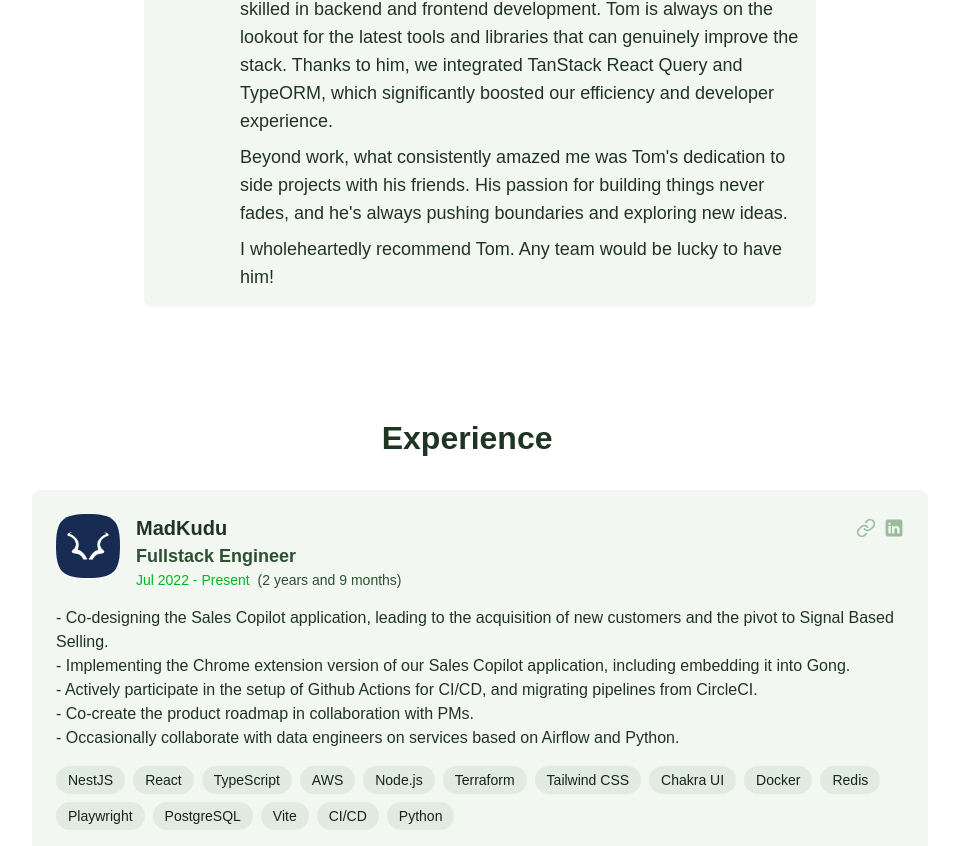
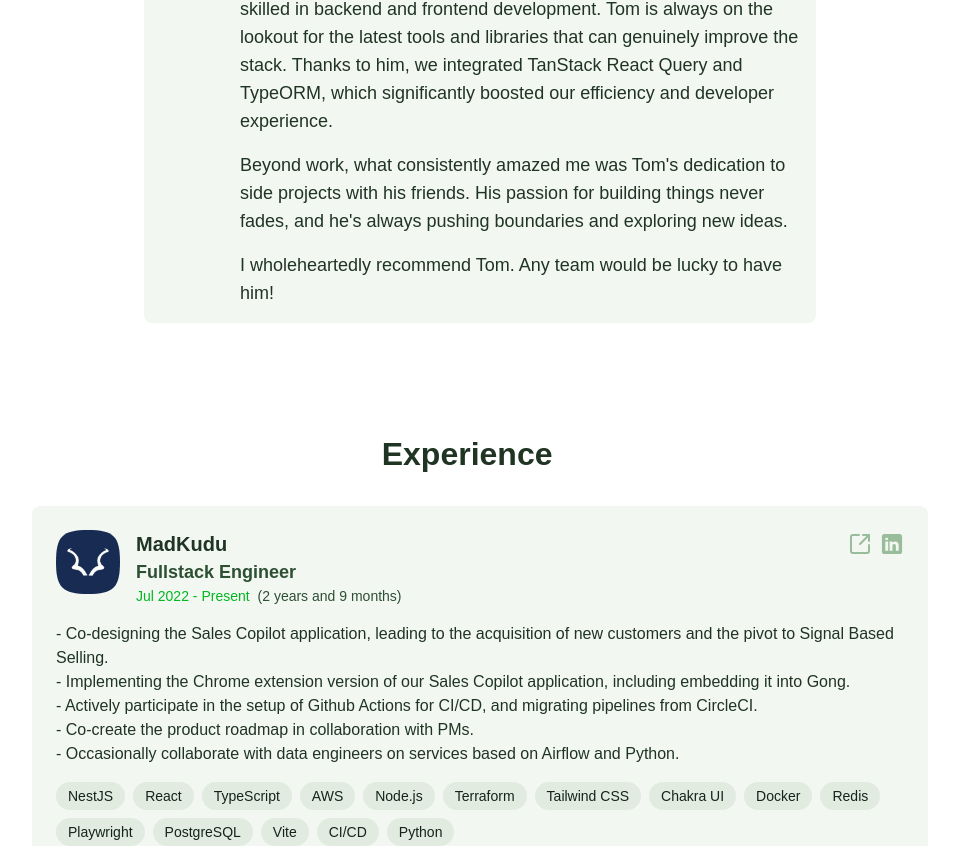
Before and after one commit to tommywalkie/portfolio, a React (Vite) app: page / in a window 1280 px wide. Shown: the part 1151-1997 px from the top of the page, without its empty margins (160-1119 px from the left). Built offline with nearby package versions, Linux system fonts and the light colour scheme; a small style sheet from the web is missing.

Commit message:
tweaked some transition and logo styles

```diff
--- a/src/app/Header.tsx
+++ b/src/app/Header.tsx
@@ -6,7 +6,7 @@
   const { isDark, toggleDarkMode } = useDarkMode()
 
   return (
-    <header className="sticky top-0 z-10 w-full bg-white/90 dark:bg-primary-950/90 transition-colors">
+    <header className="sticky top-0 z-10 w-full bg-white/90 dark:bg-primary-950/90">
       <div className="max-w-7xl mx-auto flex justify-between py-2">
         <Link to="/" className="my-auto ml-4">
           <Logo className="w-6 h-6" />
--- a/src/components/ExperienceItem.tsx
+++ b/src/components/ExperienceItem.tsx
@@ -3,7 +3,7 @@
 import { formatDateRange } from '../utils/dates'
 import type { Experience } from '../types'
 import { LinkedInButton } from './LinkedInButton'
-import { LinkIcon } from 'lucide-react'
+import { SquareArrowOutUpRightIcon } from 'lucide-react'
 
 // Shared components
 function DateDisplay({ startDate, endDate }: { startDate: string; endDate: string | null }) {
@@ -50,10 +50,10 @@
     <div className="inline-flex gap-2 ml-auto pl-3">
       {url && (
         <a href={url} target="_blank" rel="noopener noreferrer" aria-label="Company website">
-          <LinkIcon className="w-5 h-5 text-primary-300 hover:text-primary dark:text-primary dark:hover:text-primary-300" />
+          <SquareArrowOutUpRightIcon className="w-6 h-6 text-primary-300 hover:text-primary dark:text-primary dark:hover:text-primary-300" />
         </a>
       )}
-      {linkedIn && <LinkedInButton href={linkedIn} className="w-5 h-5" />}
+      {linkedIn && <LinkedInButton href={linkedIn} className="w-6 h-6" />}
     </div>
   )
 }
--- a/src/components/ProjectItem.tsx
+++ b/src/components/ProjectItem.tsx
@@ -1,5 +1,5 @@
 import { GithubButton } from './GithubButton'
-import { LinkIcon } from 'lucide-react'
+import { SquareArrowOutUpRightIcon } from 'lucide-react'
 import type { Project } from '../types'
 import { Squircle } from './Squircle'
 
@@ -28,10 +28,10 @@
         <div className="flex gap-2 shrink-0">
           {url && (
             <a href={url} target="_blank" rel="noopener noreferrer" aria-label="Visit project">
-              <LinkIcon className="w-5 h-5 text-primary-300 hover:text-primary dark:text-primary dark:hover:text-primary-300" />
+              <SquareArrowOutUpRightIcon className="w-6 h-6 text-primary-300 hover:text-primary dark:text-primary dark:hover:text-primary-300" />
             </a>
           )}
-          {githubUrl && <GithubButton href={githubUrl} className="w-5 h-5" />}
+          {githubUrl && <GithubButton href={githubUrl} className="w-6 h-6" />}
         </div>
       </div>
       <div className="flex flex-wrap gap-2">
--- a/src/components/Testimonial.tsx
+++ b/src/components/Testimonial.tsx
@@ -21,13 +21,13 @@
         <div>
           <div className="flex items-center gap-2 justify-between">
             <div className="font-bold text-xl text-primary-700 dark:text-primary-100">{name}</div>
-            {linkedIn && <LinkedInButton href={linkedIn} className="translate-y-[1px] w-5 h-5 ml-auto" />}
+            {linkedIn && <LinkedInButton href={linkedIn} className="translate-y-[1px] w-6 h-6 ml-auto" />}
           </div>
           <div className="text-md text-secondary-600 dark:text-secondary-500">{title}</div>
         </div>
         <div className="text-primary-900 dark:text-primary-100 font-light text-lg">
           {lines.map((line, index) => (
-            <span key={index} className={index < lines.length - 1 ? 'block mb-2' : 'block'}>
+            <span key={index} className={index < lines.length - 1 ? 'block mb-4' : 'block'}>
               {line}
             </span>
           ))}
```
